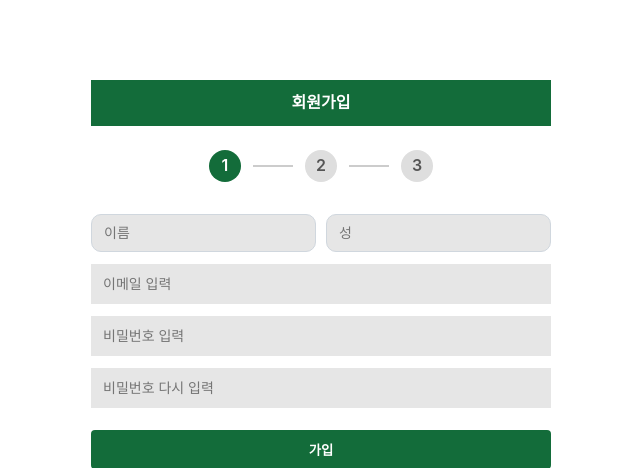
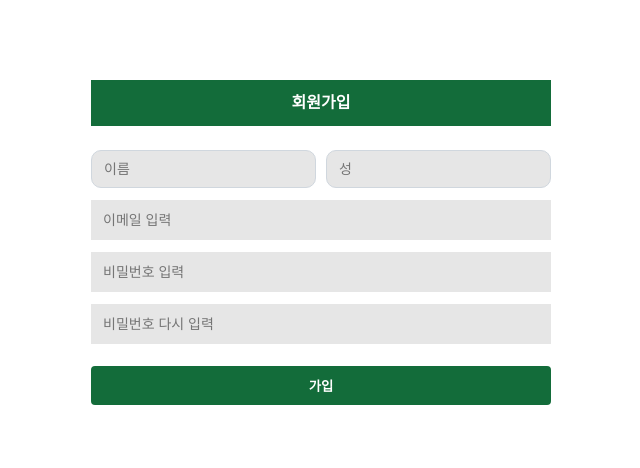
Before and after one commit to OSP-team-8/EwhaMarket, a Python web app: template templates/signup.html in a window 1280 px wide. Shown: the top 468 px of the page, without its empty margins (319-959 px from the left). Run offline with Jinja, Linux system fonts and the light colour scheme; the template is opened without the code that fills it, so the values that code supplies are empty.

Commit message:
Update signup.html

```diff
--- a/templates/signup.html
+++ b/templates/signup.html
@@ -11,15 +11,6 @@
   <div class="signup-wrap">
 
     <div class="signup-title-bar">회원가입</div>
-
-    <!-- Progress Indicator -->
-    <div class="signup-steps">
-      <div class="step active">1</div>
-      <div class="step-line"></div>
-      <div class="step">2</div>
-      <div class="step-line"></div>
-      <div class="step">3</div>
-    </div>
 
     <form method="POST" action="/signup" class="signup-form">
 
```
